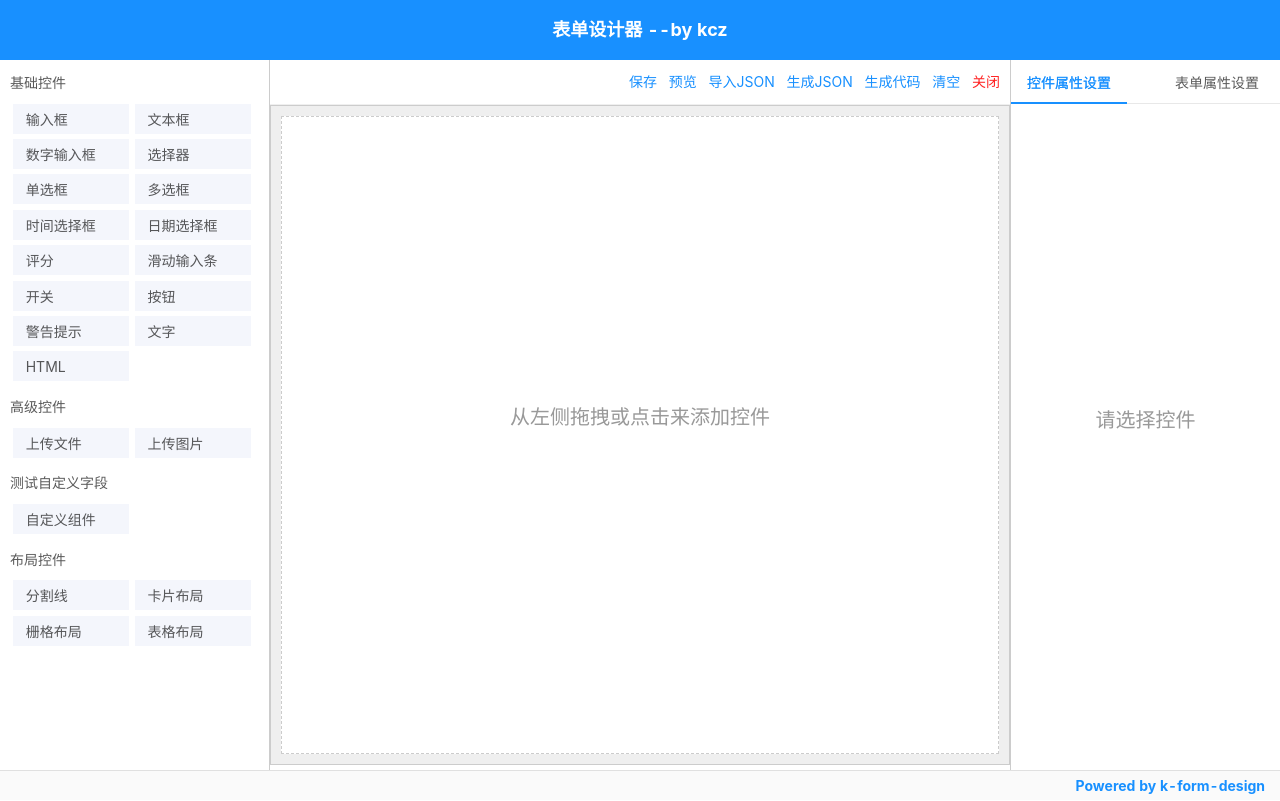
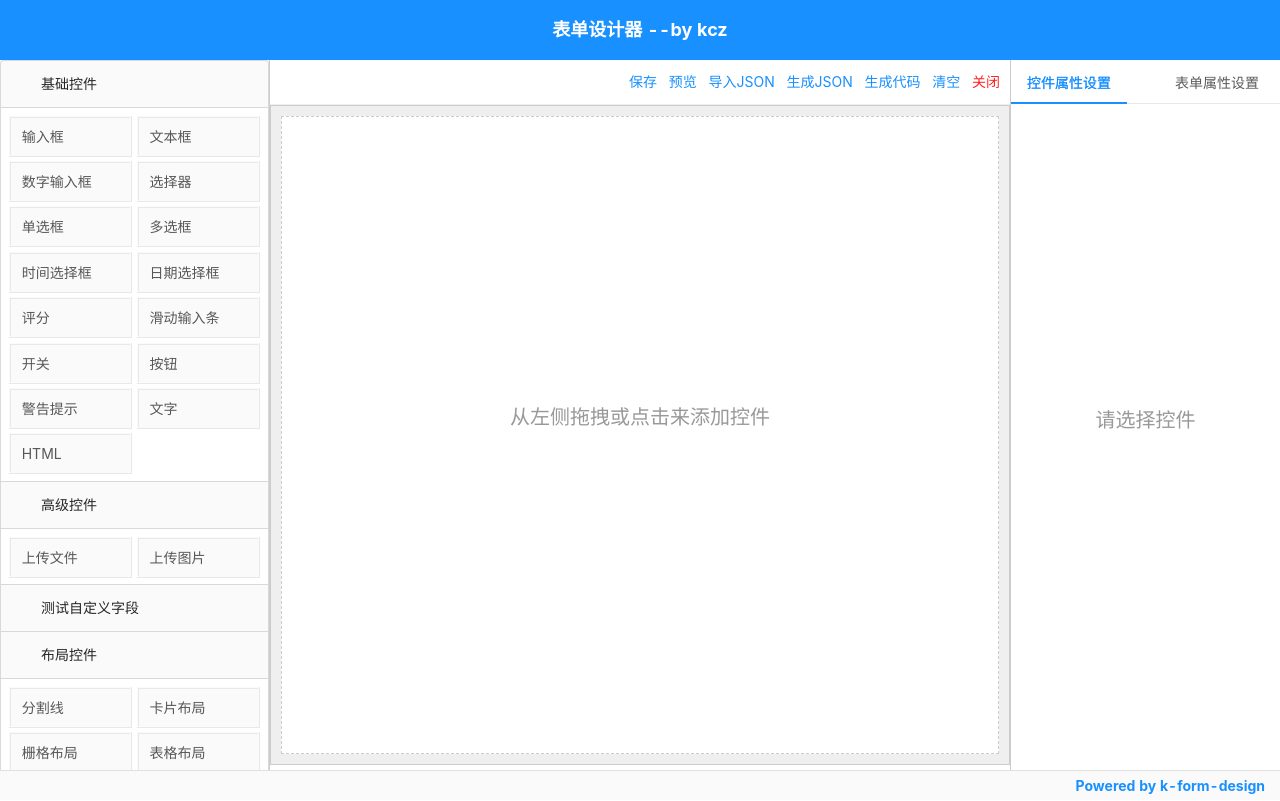
Before and after one commit to Kchengz/k-form-design, a Vue app: page /#/formDesign in a window 1280 px wide. Built offline with nearby package versions, Linux system fonts and the light colour scheme.

Commit message:
修改左侧控件选择面板，控件分类折叠

```diff
--- a/packages/KFormDesign/index.vue
+++ b/packages/KFormDesign/index.vue
@@ -4,8 +4,9 @@
     <div class="content" :class="{ 'show-head': showHead }">
       <!-- 左侧控件区域 start -->
       <aside class="left">
+        <a-collapse :defaultActiveKey="['1', '2', '4']">
           <!-- 基础控件 start -->
-        <div class="title left-title">基础控件</div>
+          <a-collapse-panel header="基础控件" key="1">
             <draggable
               tag="ul"
               :value="basicsList"
@@ -25,9 +26,12 @@
                 {{ val.name }}
               </li>
             </draggable>
+          </a-collapse-panel>
+
           <!-- 基础控件 end -->
           <!-- 高级控件 start -->
-        <div class="title left-title">高级控件</div>
+          <!-- <div class="title left-title">高级控件</div> -->
+          <a-collapse-panel header="高级控件" key="2">
             <draggable
               tag="ul"
               :value="highList"
@@ -47,13 +51,20 @@
                 {{ val.name }}
               </li>
             </draggable>
+          </a-collapse-panel>
+
           <!-- 高级控件 end -->
           <!-- 自定义控件 start -->
-        <div
+          <!-- <div
             class="title left-title"
+
+            v-text="customComponents.title"
+          ></div> -->
+          <a-collapse-panel
             v-if="customComponents.list.length > 0"
-          v-text="customComponents.title"
-        ></div>
+            :header="customComponents.title"
+            key="3"
+          >
             <draggable
               tag="ul"
               :value="customComponents.list"
@@ -73,10 +84,13 @@
                 {{ val.name }}
               </li>
             </draggable>
+          </a-collapse-panel>
+
           <!-- 自定义控件 end -->
 
           <!-- 布局控件 start -->
-        <div class="title left-title">布局控件</div>
+          <!-- <div class="title left-title">布局控件</div> -->
+          <a-collapse-panel header="布局控件" key="4">
             <draggable
               tag="ul"
               :value="layoutList"
@@ -95,7 +109,9 @@
                 v-text="val.name"
               ></li>
             </draggable>
+          </a-collapse-panel>
           <!-- 布局控件 end -->
+        </a-collapse>
       </aside>
       <!-- 左侧控件区域 end -->
 
--- a/packages/core/components_use.js
+++ b/packages/core/components_use.js
@@ -32,12 +32,13 @@ import {
   Divider,
   DatePicker,
   TimePicker,
+  message,
   Upload,
-  message
-  // notification
+  Collapse
 } from 'ant-design-vue'
 
 Vue.use(LocaleProvider)
+Vue.use(Collapse)
 Vue.use(Layout)
 Vue.use(Input)
 Vue.use(Rate)
--- a/styles/formDesign.less
+++ b/styles/formDesign.less
@@ -1,12 +1,12 @@
 // 表单设计器样式
 @aside-border-color      : #ccc;
 @primary-color           : #1890ff;
-@primary-background-color: fade(@primary-color,5%);
-@primary-hover-bg-color  : fade(@primary-color,24%);
+@primary-background-color: fade(@primary-color, 5%);
+@primary-hover-bg-color  : fade(@primary-color, 24%);
 
 @grid-color           : #9d5fe2;
-@grid-background-color: fade(@grid-color,12%);
-@grid-hover-bg-color  : fade(@grid-color,24%);
+@grid-background-color: fade(@grid-color, 12%);
+@grid-hover-bg-color  : fade(@grid-color, 24%);
 
 @moving-border-color: #ff7777;
 
@@ -54,38 +54,57 @@
       width : 270px;
       height: 100%;
 
-      >.left-title {
-        padding    : 12px 10px 8px;
-        user-select: none;
-      }
+      // >.left-title {
+      //   padding    : 12px 10px 8px;
+      //   user-select: none;
+      // }
 
       &.left {
         border-right: 1px solid @aside-border-color;
         height      : 100%;
         overflow    : auto;
 
-        >ul {
-          padding      : 0 10px;
+        .ant-collapse-content-box {
+          padding: 0;
+        }
+
+        ul {
+          padding      : 5px;
           list-style   : none;
           display      : flex;
           margin-bottom: 0;
           flex-wrap    : wrap;
+          // background: #efefef;
 
-          >li {
-            width       : calc(50% - 8px);
-            margin      : 2.7px;
-            padding-left: 12px;
-            height      : 30px;
-            line-height : 30px;
-            cursor      : move;
-            user-select : none;
-            background  : #f4f6fc;
-            border      : 1px dashed transparent;
-            transition  : all .3s;
+          li {
+            border-radius     : 0;
+            border            : 0;
+            // -webkit-box-shadow: 1px 0 0 0 #e8e8e8, 0 1px 0 0 #e8e8e8, 1px 1px 0 0 #e8e8e8, 1px 0 0 0 #e8e8e8 inset, 0 1px 0 0 #e8e8e8 inset;
+            box-shadow        : 1px 0 0 0 #e8e8e8, 0 1px 0 0 #e8e8e8, 1px 1px 0 0 #e8e8e8, 1px 0 0 0 #e8e8e8 inset, 0 1px 0 0 #e8e8e8 inset;
+            // width          : 33.33%;
+            // float             : left;
+            padding           : 8px 12px;
+            // -webkit-transition: all 0.3s;
+            transition        : all 0.3s;
+            width             : calc(50% - 6px);
+            margin         : 2.7px;
+            // padding-left   : 12px;
+            height            : 40px;
+            line-height    : 24px;
+            cursor            : move;
+            user-select       : none;
+            background     : #fafafa;
+            border         : 1px dashed transparent;
+            transition        : all .3s;
 
             &:hover {
-              color : @primary-color;
-              border: 1px dashed @primary-color;
+              color          : @primary-color;
+              border         : 1px dashed @primary-color;
+              position          : relative;
+              z-index           : 1;
+              // -webkit-box-shadow: 0 2px 8px rgba(0, 0, 0, 0.15);
+              box-shadow        : 0 2px 8px @primary-color;
+              // outline: 1px dashed @primary-color;
             }
           }
         }
@@ -119,7 +138,7 @@
     // 中间内容区域
     section {
       flex       : 1;
-      max-width: calc(100% - @left-right-width - @left-right-width);
+      max-width  : calc(100% - @left-right-width - @left-right-width);
       user-select: none;
 
       .form-panel {
@@ -194,7 +213,8 @@
               .form-item-box {
                 position  : relative;
                 box-sizing: border-box;
-                word-wrap: break-word;
+                word-wrap : break-word;
+
                 &::before {
                   content : "";
                   position: absolute;
@@ -229,7 +249,7 @@
                 top      : 2px;
                 right    : 5px;
                 font-size: 14px;
-                z-index: 999;
+                z-index  : 999;
                 color    : @primary-color;
               }
 
@@ -468,12 +488,15 @@
     .CodeMirror-wrap {
       height    : 100%;
       background: #f6f6f6;
-      .CodeMirror-scroll{
+
+      .CodeMirror-scroll {
         height: 100%;
-        width: 100%;
+        width : 100%;
       }
-      pre.CodeMirror-line,.CodeMirror-linenumber{
-        min-height: 21px;
+
+      pre.CodeMirror-line,
+      .CodeMirror-linenumber {
+        min-height : 21px;
         line-height: 21px;
       }
     }
@@ -481,8 +504,8 @@
 }
 
 // code-modal盒子样式
-.code-modal-9136076486841527{
-  .ant-modal-body{
+.code-modal-9136076486841527 {
+  .ant-modal-body {
     padding: 12px;
   }
 }
@@ -517,29 +540,31 @@
 
 // header样式
 .header-9136076486841527 {
-  width: 100%;
-  height: 60px;
+  width      : 100%;
+  height     : 60px;
   line-height: 60px;
-  text-align: center;
-  background: @primary-color;
-  color: #fff;
-  font-size: 18px;
+  text-align : center;
+  background : @primary-color;
+  color      : #fff;
+  font-size  : 18px;
   font-weight: bold;
 }
+
 // footer样式
 .footer-9136076486841527 {
-  width: 100%;
-  height: 30px;
+  width      : 100%;
+  height     : 30px;
   line-height: 30px;
-  padding: 0 15px;
-  text-align: right;
-  background: #fafafa;
-  color: @primary-color;
-  font-size: 14px;
+  padding    : 0 15px;
+  text-align : right;
+  background : #fafafa;
+  color      : @primary-color;
+  font-size  : 14px;
   font-weight: bold;
-  border-top: 1px solid #e0e0e0;
-  > a {
-    color: @primary-color;
+  border-top : 1px solid #e0e0e0;
+
+  >a {
+    color          : @primary-color;
     text-decoration: none;
   }
 }
```
Lines whose indentation alone changed are shown as unchanged.
